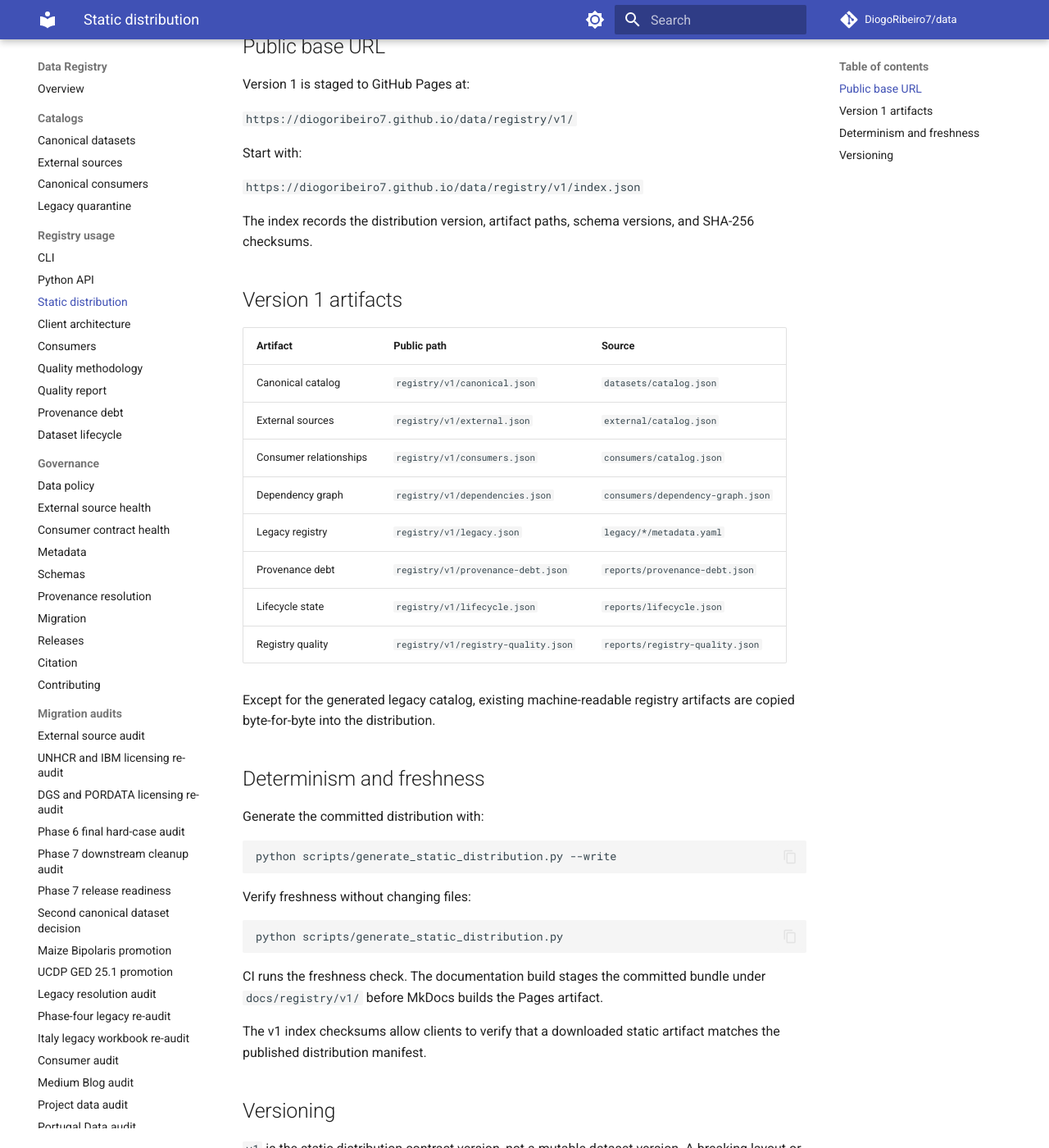
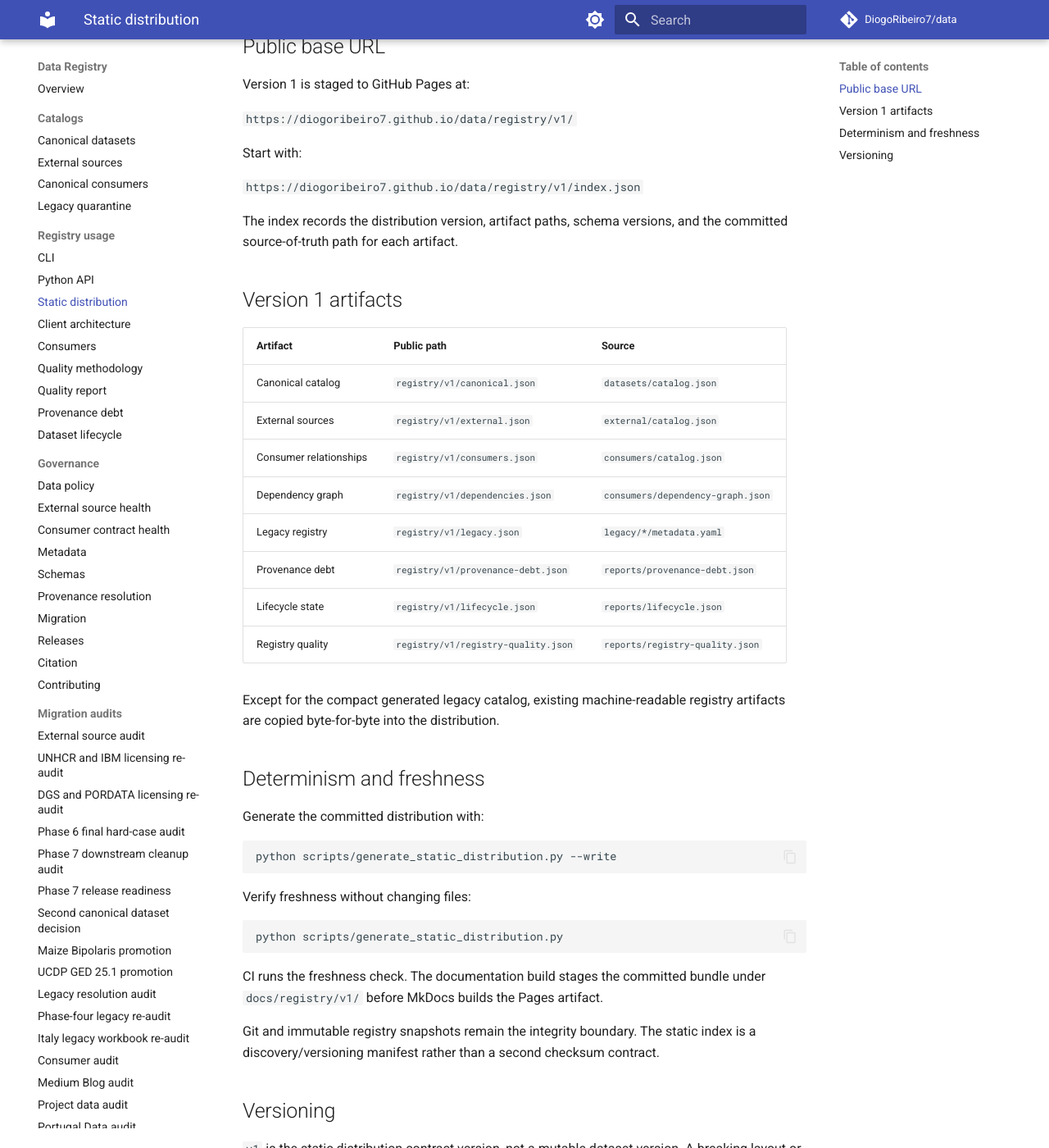
Before and after one commit to DiogoRibeiro7/data, an MkDocs documentation site: the page built from docs/STATIC_DISTRIBUTION.md, in a window 1280 px wide and 1400 px high, scrolled down 273 px. Shown: the whole window at 82% size. Built offline with MkDocs 1.6.1 and Material for MkDocs 9.7.7, drawn with Linux system fonts in a browser that asks for light colours; comment, search, counter and statistics services are not loaded.

Commit message:
Document static distribution v1 source manifest

```diff
--- a/docs/STATIC_DISTRIBUTION.md
+++ b/docs/STATIC_DISTRIBUTION.md
@@ -18,7 +18,7 @@ Start with:
 `https://diogoribeiro7.github.io/data/registry/v1/index.json`
 
 The index records the distribution version, artifact paths, schema versions,
-and SHA-256 checksums.
+and the committed source-of-truth path for each artifact.
 
 ## Version 1 artifacts
 
@@ -33,8 +33,8 @@ and SHA-256 checksums.
 | Lifecycle state | `registry/v1/lifecycle.json` | `reports/lifecycle.json` |
 | Registry quality | `registry/v1/registry-quality.json` | `reports/registry-quality.json` |
 
-Except for the generated legacy catalog, existing machine-readable registry
-artifacts are copied byte-for-byte into the distribution.
+Except for the compact generated legacy catalog, existing machine-readable
+registry artifacts are copied byte-for-byte into the distribution.
 
 ## Determinism and freshness
 
@@ -53,8 +53,8 @@ python scripts/generate_static_distribution.py
 CI runs the freshness check. The documentation build stages the committed
 bundle under `docs/registry/v1/` before MkDocs builds the Pages artifact.
 
-The v1 index checksums allow clients to verify that a downloaded static
-artifact matches the published distribution manifest.
+Git and immutable registry snapshots remain the integrity boundary. The static
+index is a discovery/versioning manifest rather than a second checksum contract.
 
 ## Versioning
 
```
